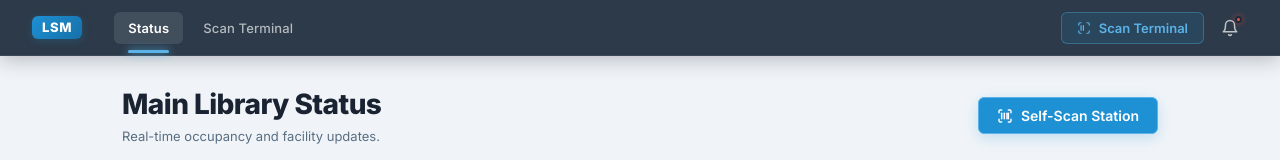
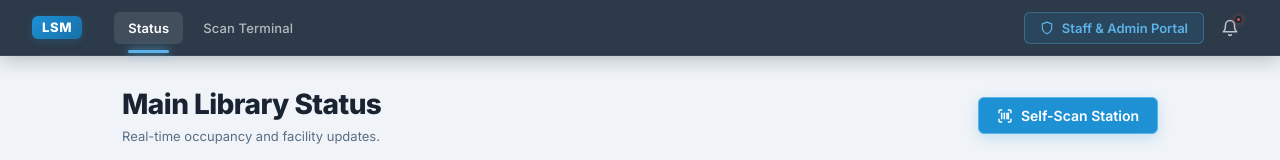
Before and after one commit to HarrisonDebz/Library-S-M, a website built with Vite: page ui/index.html in a window 1280 px wide. Shown: the top 160 px of the page. Built offline with nearby package versions, Linux system fonts and the light colour scheme.

Commit message:
feat: create initial UI structure for the library status dashboard

```diff
--- a/ui/index.html
+++ b/ui/index.html
@@ -21,13 +21,11 @@
     </div>
 
     <div class="nav__actions">
-      <a href="scan.html" class="nav__admin-btn">
+      <a href="admin.html" class="nav__admin-btn">
         <svg width="14" height="14" viewBox="0 0 24 24" fill="none" stroke="currentColor" stroke-width="2" stroke-linecap="round" stroke-linejoin="round" aria-hidden="true">
-          <path d="M3 7V5a2 2 0 0 1 2-2h2"/><path d="M17 3h2a2 2 0 0 1 2 2v2"/>
-          <path d="M21 17v2a2 2 0 0 1-2 2h-2"/><path d="M7 21H5a2 2 0 0 1-2-2v-2"/>
-          <line x1="7" y1="8" x2="7" y2="16"/><line x1="11" y1="8" x2="11" y2="16"/>
+          <path d="M12 22s8-4 8-10V5l-8-3-8 3v7c0 6 8 10 8 10z"/>
         </svg>
-        Scan Terminal
+        Staff &amp; Admin Portal
       </a>
       <button class="nav__icon-btn" id="nav-btn-notifications" aria-label="Notifications" title="Notifications">
         <!-- bell icon -->
```
